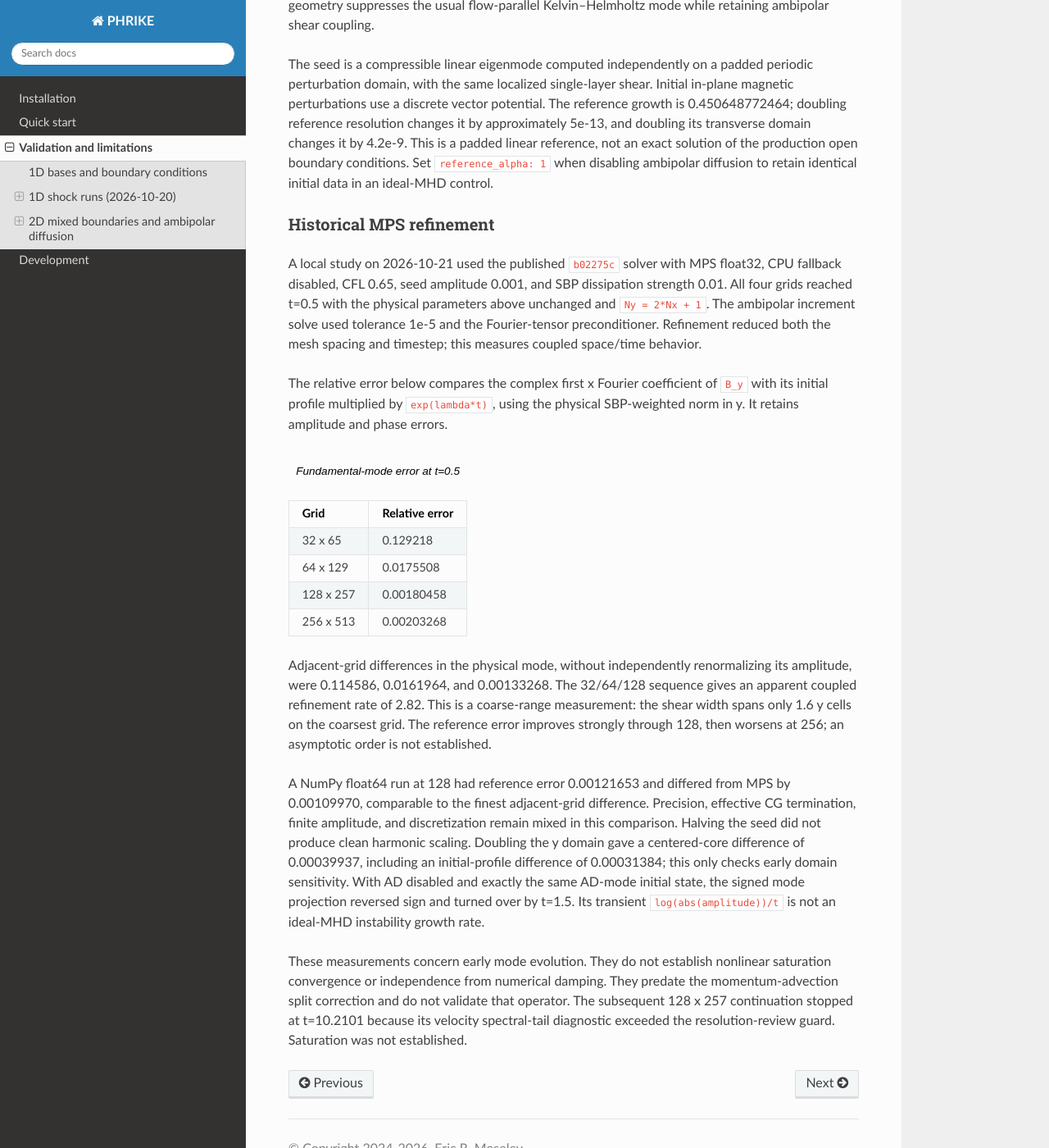
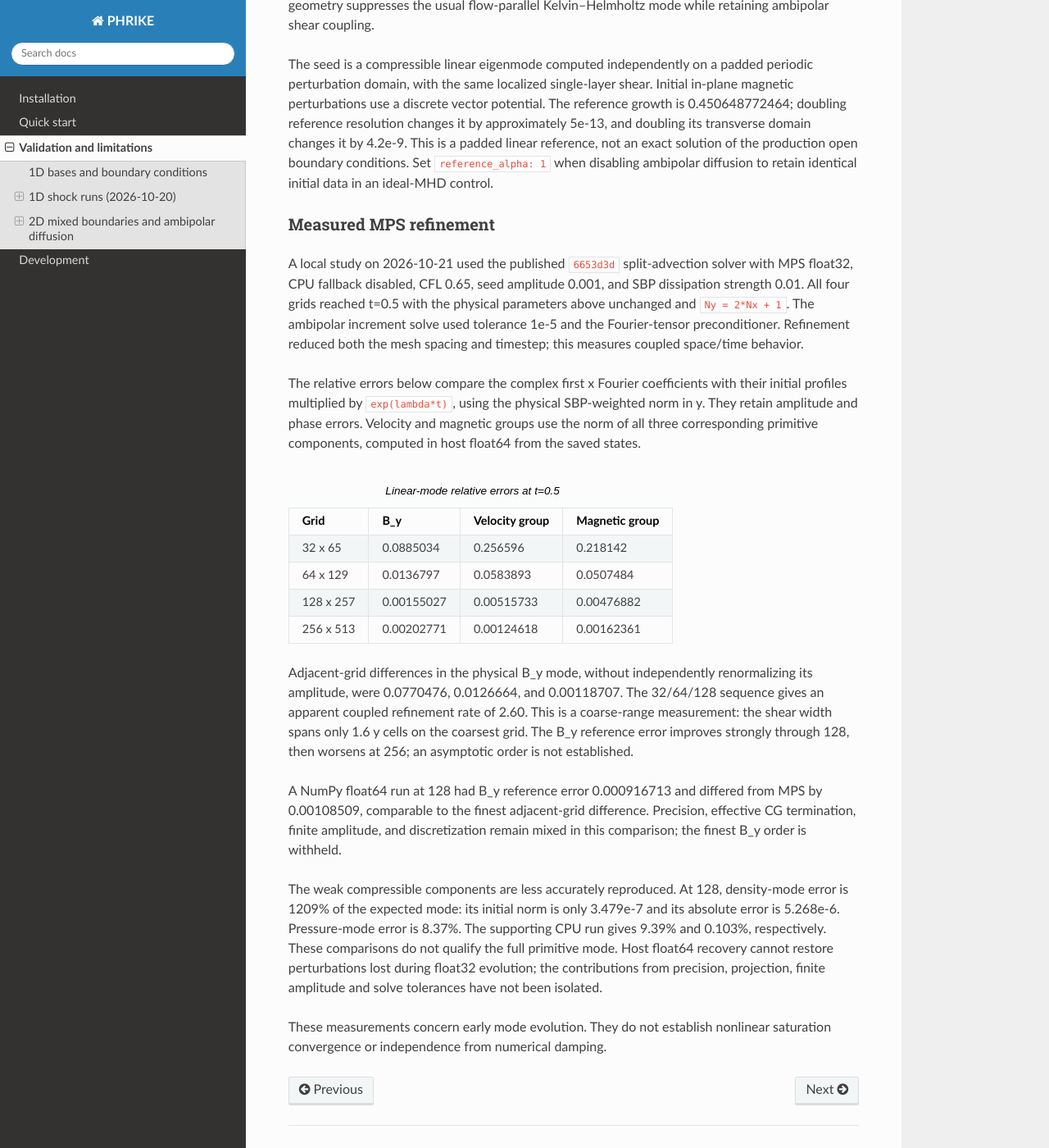
Before and after one commit to ermoseley/phrike, a Sphinx documentation site: the page built from docs/validation.rst, in a window 1280 px wide and 1400 px high, scrolled down 6872 px. Shown: the whole window at 82% size. Built offline with Sphinx 7.4.7 and the Read the Docs theme 3.1.0, drawn with Linux system fonts in a browser that asks for light colours.

Commit message:
Document corrected ADSI convergence and component limits

```diff
--- a/docs/validation.rst
+++ b/docs/validation.rst
@@ -373,54 +373,65 @@ it by approximately 5e-13, and doubling its transverse domain changes it by
 production open boundary conditions. Set ``reference_alpha: 1`` when disabling
 ambipolar diffusion to retain identical initial data in an ideal-MHD control.
 
-Historical MPS refinement
-~~~~~~~~~~~~~~~~~~~~~~~~~~
+Measured MPS refinement
+~~~~~~~~~~~~~~~~~~~~~~~
 
-A local study on 2026-10-21 used the published ``b02275c`` solver with MPS
-float32, CPU fallback disabled, CFL 0.65, seed amplitude 0.001, and SBP
+A local study on 2026-10-21 used the published ``6653d3d`` split-advection solver
+with MPS float32, CPU fallback disabled, CFL 0.65, seed amplitude 0.001, and SBP
 dissipation strength 0.01. All four grids reached t=0.5 with the physical
 parameters above unchanged and ``Ny = 2*Nx + 1``. The ambipolar increment solve
 used tolerance 1e-5 and the Fourier-tensor preconditioner. Refinement reduced
 both the mesh spacing and timestep; this measures coupled space/time behavior.
 
-The relative error below compares the complex first x Fourier coefficient of
-``B_y`` with its initial profile multiplied by ``exp(lambda*t)``, using the
-physical SBP-weighted norm in y. It retains amplitude and phase errors.
+The relative errors below compare the complex first x Fourier coefficients
+with their initial profiles multiplied by ``exp(lambda*t)``, using the
+physical SBP-weighted norm in y. They retain amplitude and phase errors.
+Velocity and magnetic groups use the norm of all three corresponding primitive
+components, computed in host float64 from the saved states.
 
-.. list-table:: Fundamental-mode error at t=0.5
+.. list-table:: Linear-mode relative errors at t=0.5
    :header-rows: 1
 
    * - Grid
-     - Relative error
+     - B_y
+     - Velocity group
+     - Magnetic group
    * - 32 x 65
-     - 0.129218
+     - 0.0885034
+     - 0.256596
+     - 0.218142
    * - 64 x 129
-     - 0.0175508
+     - 0.0136797
+     - 0.0583893
+     - 0.0507484
    * - 128 x 257
-     - 0.00180458
+     - 0.00155027
+     - 0.00515733
+     - 0.00476882
    * - 256 x 513
-     - 0.00203268
+     - 0.00202771
+     - 0.00124618
+     - 0.00162361
 
-Adjacent-grid differences in the physical mode, without independently
-renormalizing its amplitude, were 0.114586, 0.0161964, and 0.00133268. The
-32/64/128 sequence gives an apparent coupled refinement rate of 2.82. This is
+Adjacent-grid differences in the physical B_y mode, without independently
+renormalizing its amplitude, were 0.0770476, 0.0126664, and 0.00118707. The
+32/64/128 sequence gives an apparent coupled refinement rate of 2.60. This is
 a coarse-range measurement: the shear width spans only 1.6 y cells on the
-coarsest grid. The reference error improves strongly through 128, then worsens
+coarsest grid. The B_y reference error improves strongly through 128, then worsens
 at 256; an asymptotic order is not established.
 
-A NumPy float64 run at 128 had reference error 0.00121653 and differed from
-MPS by 0.00109970, comparable to the finest adjacent-grid difference. Precision,
+A NumPy float64 run at 128 had B_y reference error 0.000916713 and differed from
+MPS by 0.00108509, comparable to the finest adjacent-grid difference. Precision,
 effective CG termination, finite amplitude, and discretization remain mixed
-in this comparison. Halving the seed did not produce clean harmonic scaling.
-Doubling the y domain gave a centered-core difference of 0.00039937, including
-an initial-profile difference of 0.00031384; this only checks early domain
-sensitivity. With AD disabled and exactly the same AD-mode initial state, the
-signed mode projection reversed sign and turned over by t=1.5. Its transient
-``log(abs(amplitude))/t`` is not an ideal-MHD instability growth rate.
+in this comparison; the finest B_y order is withheld.
+
+The weak compressible components are less accurately reproduced. At 128,
+density-mode error is 1209% of the expected mode: its initial norm is only
+3.479e-7 and its absolute error is 5.268e-6. Pressure-mode error is 8.37%.
+The supporting CPU run gives 9.39% and 0.103%, respectively. These comparisons
+do not qualify the full primitive mode. Host float64 recovery cannot restore
+perturbations lost during float32 evolution; the contributions from precision,
+projection, finite amplitude and solve tolerances have not been isolated.
 
 These measurements concern early mode evolution. They do not establish
 nonlinear saturation convergence or independence from numerical damping.
-They predate the momentum-advection split correction and do not validate that
-operator. The subsequent 128 x 257 continuation stopped at t=10.2101 because
-its velocity spectral-tail diagnostic exceeded the resolution-review guard.
-Saturation was not established.
```
